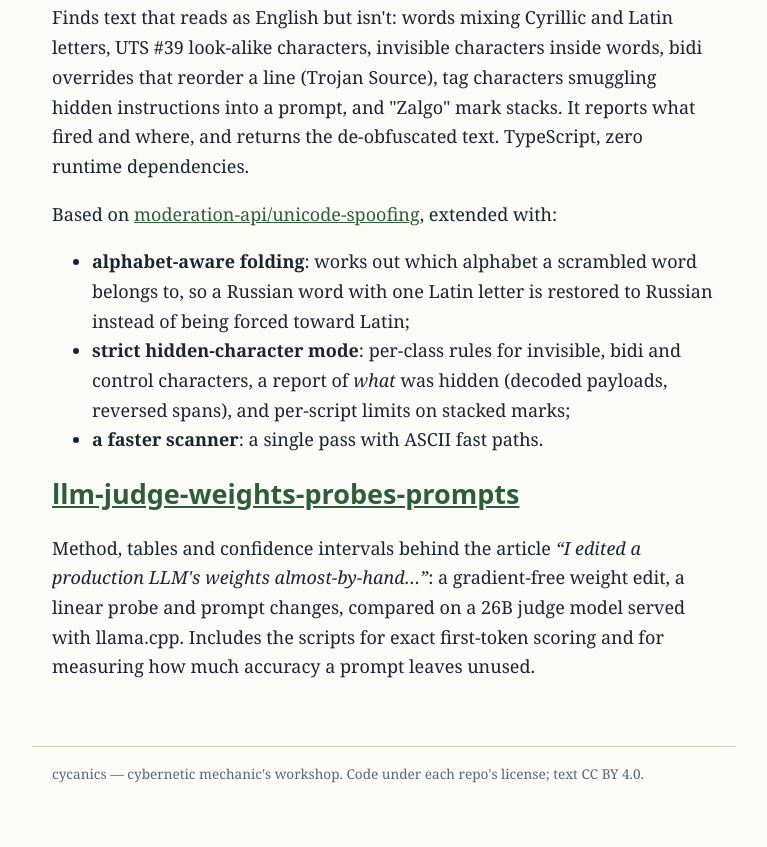
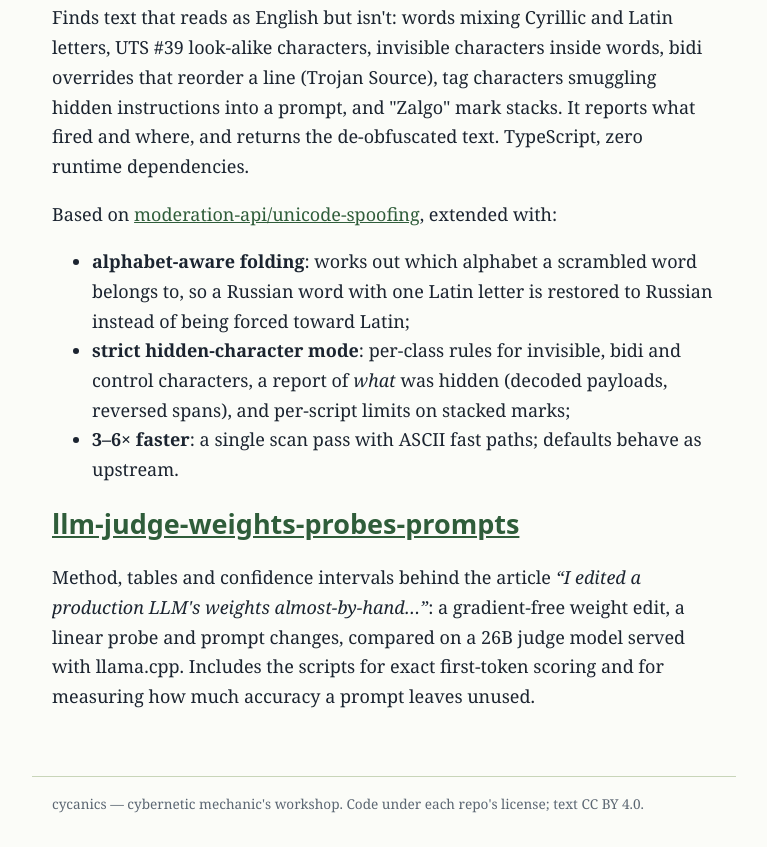
Before and after one commit to cycanics/cycanics.github.io, an Astro site: page /repos in a window 1280 px wide. Shown: the part 893-1740 px from the top of the page, without its empty margins (256-1023 px from the left). Before the commit the page ends 1710 px from the top, so only its background shows below. Built offline with nearby package versions, Linux system fonts and the light colour scheme; Astro itself is replaced by a stand-in of ours.

Commit message:
Repos: unicode-spoofing speed-up

```diff
--- a/src/pages/repos.astro
+++ b/src/pages/repos.astro
@@ -25,7 +25,7 @@ const a1 = (await published()).some((a) => a.id === 'weights-vs-probe');
       Latin letter is restored to Russian instead of being forced toward Latin;</li>
     <li><strong>strict hidden-character mode</strong>: per-class rules for invisible, bidi and control characters, a report of
       <em>what</em> was hidden (decoded payloads, reversed spans), and per-script limits on stacked marks;</li>
-    <li><strong>a faster scanner</strong>: a single pass with ASCII fast paths.</li>
+    <li><strong>3–6× faster</strong>: a single scan pass with ASCII fast paths; defaults behave as upstream.</li>
   </ul>
 
   <h2><a href="https://github.com/cycanics/llm-judge-weights-probes-prompts">llm-judge-weights-probes-prompts</a></h2>
```
